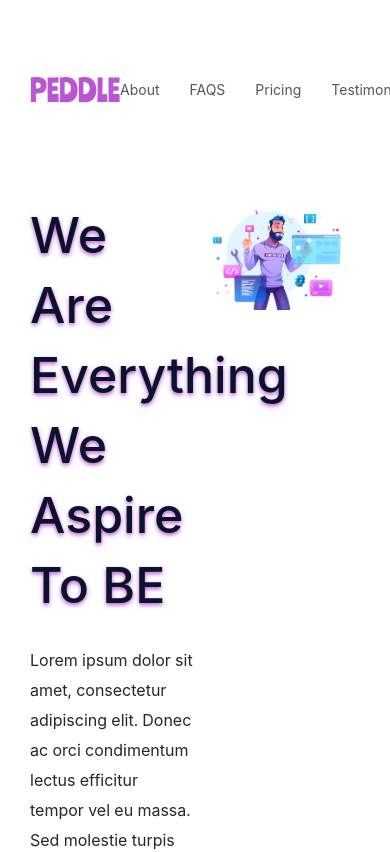
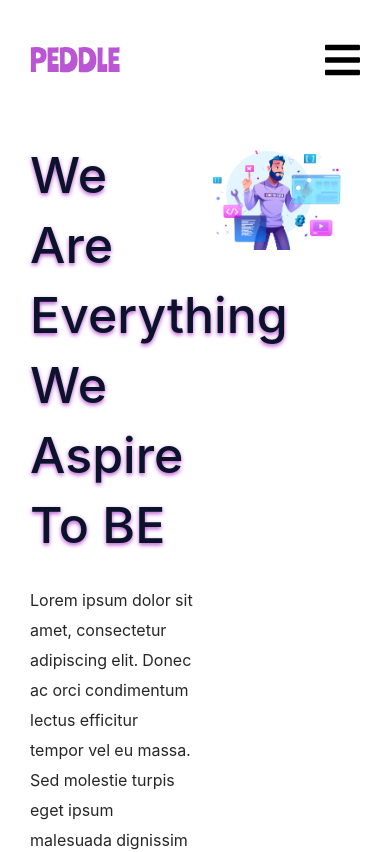
Before and after one commit to sixtusDev/paddle-frontend-assessment, a React (Create React App) app: page / in a window 390 px wide. Shown: the top 852 px of the page. Built offline with nearby package versions, Linux system fonts and the light colour scheme.

Commit message:
Added drawer for navigation on smaller screen sizes

```diff
--- a/src/components/header/Header.jsx
+++ b/src/components/header/Header.jsx
@@ -1,14 +1,54 @@
+import { useState } from "react";
+import { Drawer } from "antd";
 import Button from "../Button/Button";
+import barsIcon from "../../assets/bars-icon.svg";
 
 import "./Header.scss";
 import logo from "../../assets/logo.svg";
 
 const Header = () => {
+  const [drawerVisible, setDrawerVisible] = useState(false);
+
+  const onCloseDrawer = () => {
+    setDrawerVisible(false);
+  };
+
+  const showDrawer = () => {
+    setDrawerVisible(true);
+  };
+
   return (
     <header className="Header ">
+      <Drawer placement="left" onClose={onCloseDrawer} visible={drawerVisible}>
+        <nav className="flex-column align-items-center mb50 mt30">
+          <a href="#" className="Header__nav-link mb10">
+            About
+          </a>
+          <a href="#" className="Header__nav-link mb10">
+            FAQS
+          </a>
+          <a href="#" className="Header__nav-link mb10">
+            Pricing
+          </a>
+          <a href="#" className="Header__nav-link">
+            Testimonials
+          </a>
+        </nav>
+        <div className="flex-column align-items-center">
+          <span className="Header__cta-link mb20">Sign In</span>
+          <Button type="outline">Sign Up</Button>
+        </div>
+      </Drawer>
       <div className="container">
         <div className="flex-row justify-content-between align-items-center mb30">
           <img src={logo} alt="logo" className="Header__image" />
+
+          <img
+            className="Header__drawer-icon"
+            src={barsIcon}
+            alt="menu"
+            onClick={showDrawer}
+          />
 
           <nav className="Header__nav">
             <a href="#" className="Header__nav-link">
--- a/src/components/header/Header.scss
+++ b/src/components/header/Header.scss
@@ -1,7 +1,23 @@
 .Header {
-  @media (max-width: 120rem) {
+  @media (max-width: 1200px) {
     padding: 0 3rem;
   }
+
+  &__drawer-icon {
+    width: 3.5rem;
+    display: none;
+
+    @media (max-width: 768px) {
+      display: inline-block;
+    }
+  }
+
+  &__nav {
+    @media (max-width: 768px) {
+      display: none;
+    }
+  }
+
   &__nav-link {
     line-height: 1.9;
     color: var(--color-grey2);
@@ -12,6 +28,12 @@
     }
   }
 
+  &__cta {
+    @media (max-width: 768px) {
+      display: none;
+    }
+  }
+
   &__cta-link {
     font-weight: 500;
     line-height: 1.9rem;
--- a/src/index.scss
+++ b/src/index.scss
@@ -142,6 +142,10 @@ body {
   margin-top: 2rem;
 }
 
+.mt30 {
+  margin-top: 3rem;
+}
+
 .app-heading1 {
   font-weight: 500;
   font-size: 5rem;
```
Also changed, not shown: src/assets/bars-icon.svg (added).
